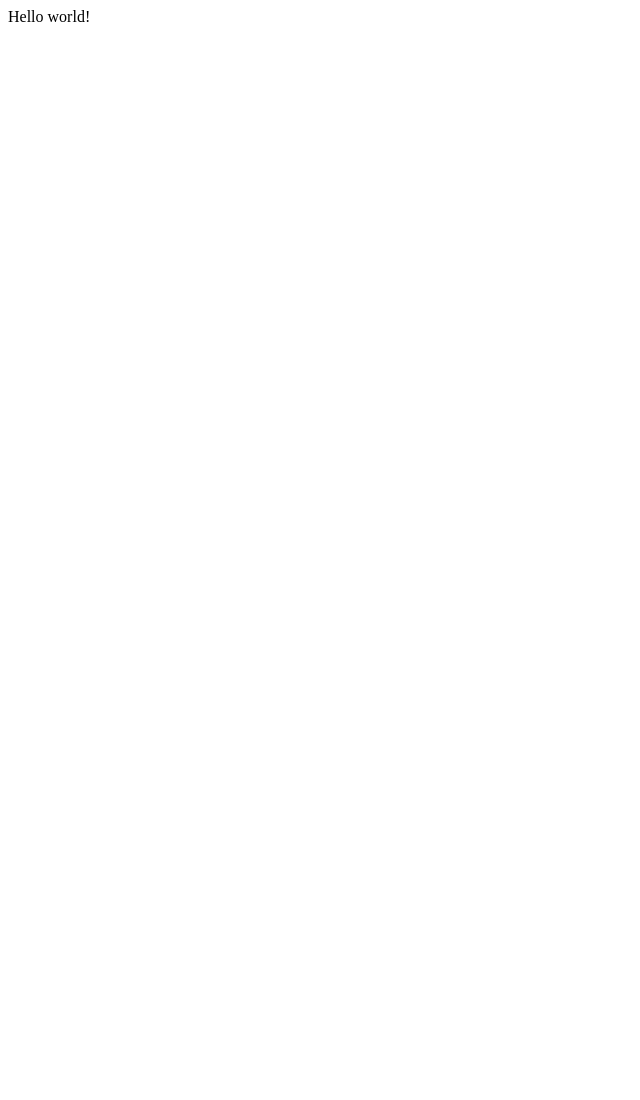
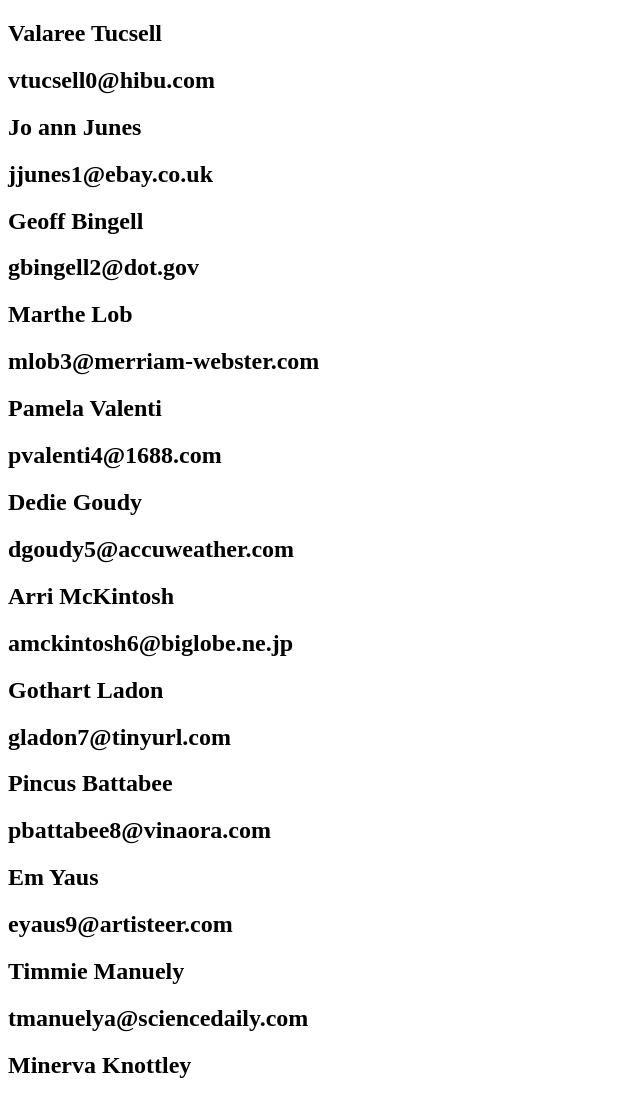
Before and after one commit to luisduenas/developers-mxli, a Gatsby site: page / in a window 1280 px wide. Shown: the top 1100 px of the page, without its empty margins (0-640 px from the left). Before the commit the page ends 800 px from the top, so only its background shows below. Built offline with nearby package versions, Linux system fonts and the light colour scheme; Gatsby itself is replaced by a stand-in of ours.

Commit message:
Populate with fake data

```diff
--- /dev/null
+++ b/src/components/ProfileCard.js
@@ -0,0 +1,14 @@
+import React from "react"
+
+const ProfileCard = props => {
+  const { firstName, lastName, email } = props
+
+  return (
+    <article>
+      <h1>{`${firstName} ${lastName}`} </h1>
+      <h2>{email}</h2>
+    </article>
+  )
+}
+
+export default ProfileCard
--- /dev/null
+++ b/src/components/people.json
@@ -0,0 +1,30 @@
+[{"id":"f013e7e0-61d7-49af-b799-e3392a9948e1","first_name":"Valaree","last_name":"Tucsell","email":"vtucsell0@hibu.com"},
+{"id":"54119f05-cce9-47f4-b717-bcdc445568a3","first_name":"Jo ann","last_name":"Junes","email":"jjunes1@ebay.co.uk"},
+{"id":"7ddd6f4d-04bf-469a-b283-132ee7a386a1","first_name":"Geoff","last_name":"Bingell","email":"gbingell2@dot.gov"},
+{"id":"0470118c-df01-4f20-9d10-e1dc02bf5c0d","first_name":"Marthe","last_name":"Lob","email":"mlob3@merriam-webster.com"},
+{"id":"eb1e53b8-d3c9-42c1-8ac0-497a56ec6271","first_name":"Pamela","last_name":"Valenti","email":"pvalenti4@1688.com"},
+{"id":"64aab76c-2aae-4114-a7ac-05115a13dc9e","first_name":"Dedie","last_name":"Goudy","email":"dgoudy5@accuweather.com"},
+{"id":"48b474ee-5e2f-4e7e-afac-d150bfbeba9f","first_name":"Arri","last_name":"McKintosh","email":"amckintosh6@biglobe.ne.jp"},
+{"id":"c561364f-d423-44c3-996b-29779ff1cb3c","first_name":"Gothart","last_name":"Ladon","email":"gladon7@tinyurl.com"},
+{"id":"f56570af-a233-4d31-a046-7111b9653a85","first_name":"Pincus","last_name":"Battabee","email":"pbattabee8@vinaora.com"},
+{"id":"a85c8315-0214-4171-8c30-557a0c6e42ed","first_name":"Em","last_name":"Yaus","email":"eyaus9@artisteer.com"},
+{"id":"3a89a9e6-de0a-493c-97ff-b56fed163523","first_name":"Timmie","last_name":"Manuely","email":"tmanuelya@sciencedaily.com"},
+{"id":"d9e8ca9f-2eeb-4e9c-ab44-22b3d67e9b09","first_name":"Minerva","last_name":"Knottley","email":"mknottleyb@ca.gov"},
+{"id":"a4a37291-9e61-43dc-93c0-237c9bd8bdfc","first_name":"Arabel","last_name":"Filippyev","email":"afilippyevc@51.la"},
+{"id":"803ee508-0a7c-447e-8eca-48d8542b3f42","first_name":"Karleen","last_name":"Sullivan","email":"ksullivand@usnews.com"},
+{"id":"3976b864-c8ed-4794-910d-160f43f10715","first_name":"Jerry","last_name":"Bockh","email":"jbockhe@eventbrite.com"},
+{"id":"0ad97ee7-2df7-4061-bf2c-94dd77aee230","first_name":"Daniel","last_name":"Giddons","email":"dgiddonsf@jimdo.com"},
+{"id":"e457cbf2-c1c6-41a0-850d-6f4fc484d588","first_name":"Tamar","last_name":"Fridd","email":"tfriddg@noaa.gov"},
+{"id":"a493326f-5fca-4688-ae32-cf3bb3f776ee","first_name":"Tobie","last_name":"Grimmett","email":"tgrimmetth@blog.com"},
+{"id":"dcda14db-863b-4c13-8000-6eb9673cf0c3","first_name":"Waneta","last_name":"Spurrett","email":"wspurretti@weather.com"},
+{"id":"b3eb8039-94d6-48ef-8f41-c04e6fef7b75","first_name":"Edik","last_name":"Berge","email":"ebergej@joomla.org"},
+{"id":"9dc3f2b0-a1f8-4b43-a93b-2466531d1580","first_name":"Marilee","last_name":"Brumby","email":"mbrumbyk@friendfeed.com"},
+{"id":"db6b5c4c-73a3-426f-9fc0-61e121de3a86","first_name":"Pepita","last_name":"Ostler","email":"postlerl@zimbio.com"},
+{"id":"2da6872b-163f-4c5d-805c-735580956687","first_name":"Franzen","last_name":"Abramovic","email":"fabramovicm@naver.com"},
+{"id":"44b5216e-4ddf-4eb6-86a9-1af1ed5a20f4","first_name":"Yasmin","last_name":"des Remedios","email":"ydesremediosn@drupal.org"},
+{"id":"a1da084a-2e50-47f7-89cf-f687aafe2a5d","first_name":"Roldan","last_name":"Halfhide","email":"rhalfhideo@simplemachines.org"},
+{"id":"4b174bfb-0203-48ac-ab40-b7e1bc6e34b9","first_name":"Iggy","last_name":"Fouracre","email":"ifouracrep@berkeley.edu"},
+{"id":"d4504bf6-3535-40f2-bc92-aa00e69a3bd4","first_name":"Dedie","last_name":"Chaters","email":"dchatersq@webs.com"},
+{"id":"f76418d9-dcfc-423c-a3f4-978b64325670","first_name":"Gustavo","last_name":"Forson","email":"gforsonr@phpbb.com"},
+{"id":"04b8de77-785a-47dc-bef7-4042e218648b","first_name":"Thatch","last_name":"Lowsely","email":"tlowselys@sciencedaily.com"},
+{"id":"1948a5b6-6ed6-4e7f-92fb-4a170d796a8d","first_name":"Erina","last_name":"Coard","email":"ecoardt@google.com.au"}]
--- a/src/pages/index.js
+++ b/src/pages/index.js
@@ -1,5 +1,18 @@
 import React from "react"
+import ProfileCard from "../components/ProfileCard"
+import people from "../components/people.json"
 
 export default function Home() {
-  return <div>Hello world!</div>
+  return (
+    <div>
+      {people.map(profile => (
+        <ProfileCard
+          key={profile.id}
+          firstName={profile.first_name}
+          lastName={profile.last_name}
+          email={profile.email}
+        />
+      ))}
+    </div>
+  )
 }
```
